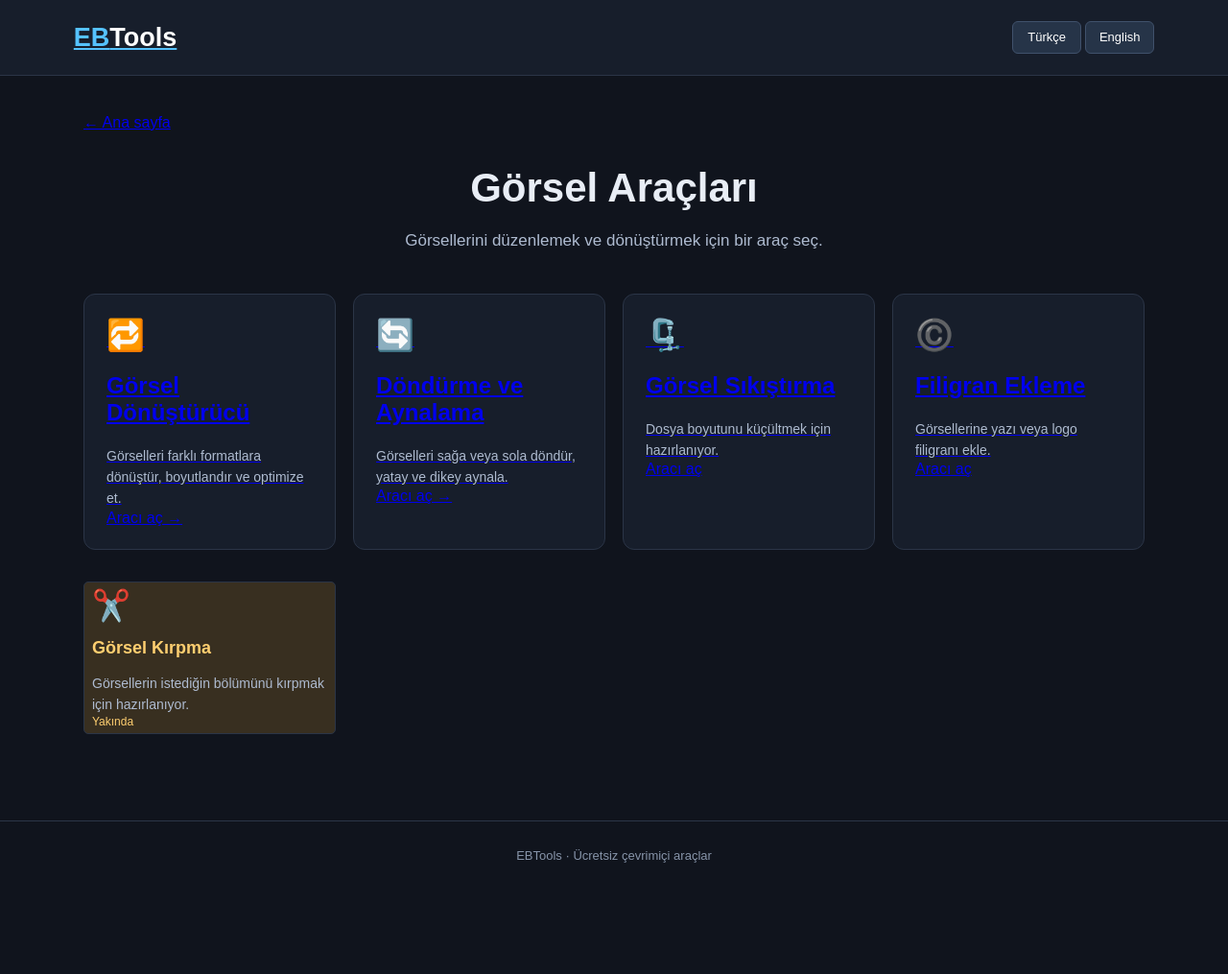
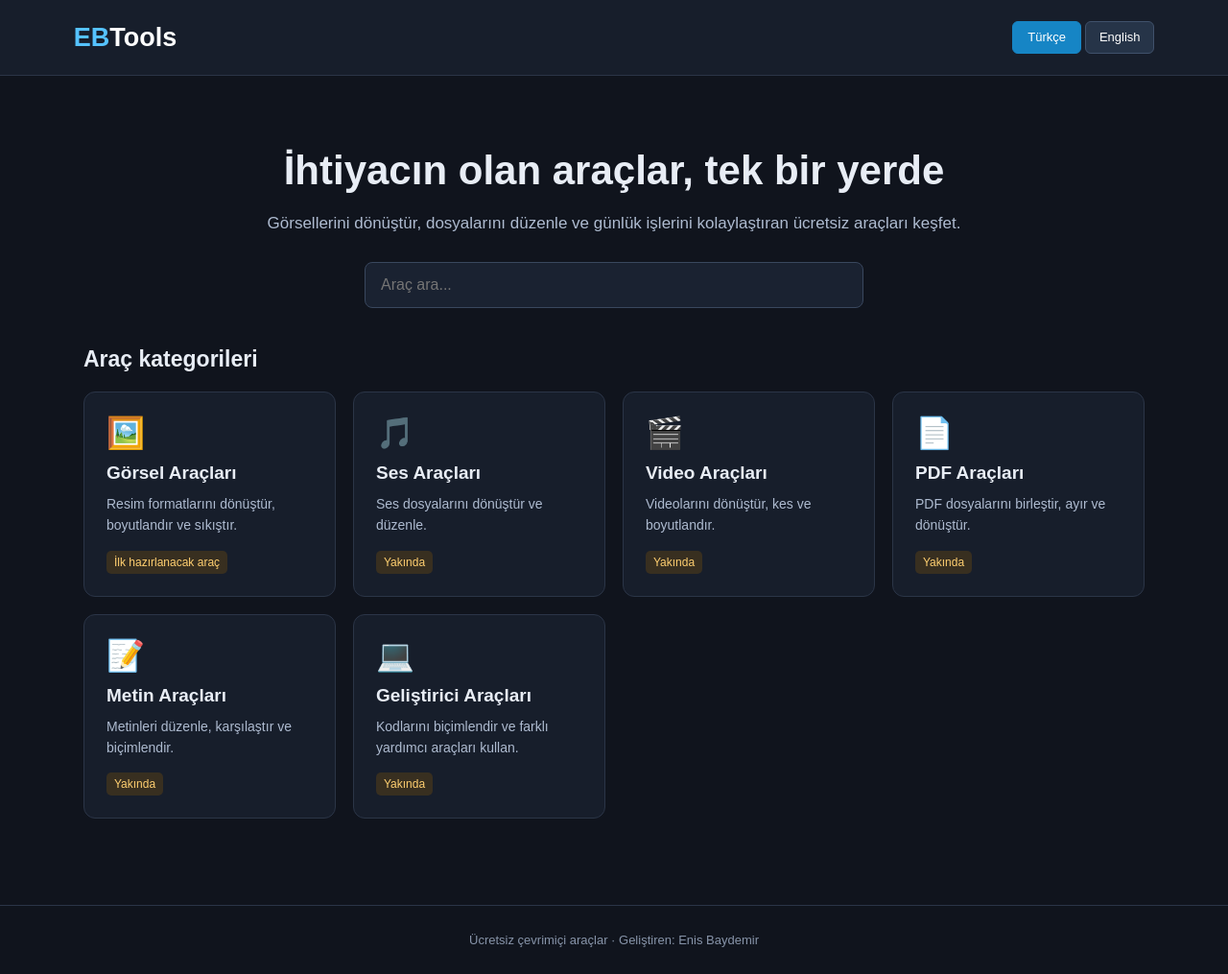
Before and after one commit to enisthebiker/EBTools, a plain HTML site: page index.html in a window 1280 px wide. Shown: the whole page at 96% size. Before the commit the page ends 927 px from the top, so only its background shows below. Drawn offline with Linux system fonts and the light colour scheme.

Commit message:
Revise HTML structure and update meta tags
Updated the title and description meta tags, restructured the header and main sections, and added new tool categories with descriptions.

```diff
--- a/index.html
+++ b/index.html
@@ -1,11 +1,12 @@
-
 <!DOCTYPE html>
 <html lang="tr">
 <head>
     <meta charset="UTF-8">
     <meta name="viewport" content="width=device-width, initial-scale=1.0">
-    <meta name="description" content="EBTools görsel araçları: görsel dönüştürme, boyutlandırma ve daha fazlası.">
-    <title>Görsel Araçları | EBTools</title>
+
+    <title>EBTools - Ücretsiz Çevrimiçi Araçlar</title>
+    <meta name="description" content="EBTools: Görsel, ses, video, PDF, metin ve geliştirici araçları. Ücretsiz ve kolay çevrimiçi araçlar.">
+
     <script>
         (function () {
             try {
@@ -17,98 +18,103 @@
         })();
     </script>
     <link rel="stylesheet" href="style.css">
+    <script src="script.js" defer></script>
 </head>
+
 <body>
+    <header>
+        <div class="logo">EB<span>Tools</span></div>
 
-    <header class="header">
-        <a class="logo" href="../index.html">EB<span>Tools</span></a>
         <div class="language">
-            <button type="button" id="trBtn">Türkçe</button>
-            <button type="button" id="enBtn">English</button>
+            <button id="trButton" type="button">Türkçe</button>
+            <button id="enButton" type="button">English</button>
         </div>
     </header>
 
-    <main class="container">
-        <a class="back-link" href="../index.html" data-tr="← Ana sayfa" data-en="← Home">← Ana sayfa</a>
+    <main>
+        <section class="intro">
+            <h1 id="pageTitle">İhtiyacın olan araçlar, tek bir yerde</h1>
+            <p id="pageDescription">
+                Görsellerini dönüştür, dosyalarını düzenle ve günlük işlerini
+                kolaylaştıran ücretsiz araçları keşfet.
+            </p>
 
-        <section class="intro">
-            <h1 data-tr="Görsel Araçları" data-en="Image Tools">Görsel Araçları</h1>
-            <p data-tr="Görsellerini düzenlemek ve dönüştürmek için bir araç seç."
-               data-en="Choose a tool to edit and convert your images.">
-                Görsellerini düzenlemek ve dönüştürmek için bir araç seç.
-            </p>
+            <input
+                type="search"
+                id="toolSearch"
+                class="search"
+                placeholder="Araç ara..."
+                aria-label="Araç ara"
+            >
         </section>
 
-        <section class="tools-grid">
-            <a class="tool-card" href="Converter/index.html">
-                <span class="tool-icon">🔁</span>
-                <h2 data-tr="Görsel Dönüştürücü" data-en="Image Converter">Görsel Dönüştürücü</h2>
-                <p data-tr="Görselleri farklı formatlara dönüştür, boyutlandır ve optimize et."
-                   data-en="Convert images to different formats, resize and optimize them.">
-                    Görselleri farklı formatlara dönüştür, boyutlandır ve optimize et.
-                </p>
-                <span class="tool-link" data-tr="Aracı aç →" data-en="Open tool →">Aracı aç →</span>
-            </a>
+        <section>
+            <h2 class="section-title" id="categoriesTitle">Araç kategorileri</h2>
 
-<a class="tool-card" href="Rotate/index.html">
+            <div class="tools-grid" id="toolsGrid">
 
-    <span class="tool-icon">🔄</span>
+                <article class="tool-card" data-search="görsel resim fotoğraf image picture">
+                    <a href="image-tools/index.html">
+                        <div class="tool-icon">🖼️</div>
+                        <h3 data-tr="Görsel Araçları" data-en="Image Tools">Görsel Araçları</h3>
+                        <p data-tr="Resim formatlarını dönüştür, boyutlandır ve sıkıştır."
+                           data-en="Convert, resize and compress image files.">
+                           Resim formatlarını dönüştür, boyutlandır ve sıkıştır.
+                        </p>
+                        <span class="coming-soon"
+                              data-tr="İlk hazırlanacak araç"
+                              data-en="First tool to build">İlk hazırlanacak araç</span>
+                    </a>
+                </article>
 
-    <h2 data-tr="Döndürme ve Aynalama"
-        data-en="Rotate and Flip">
-        Döndürme ve Aynalama
-    </h2>
+                <article class="tool-card" data-search="ses müzik audio sound music">
+                    <div class="tool-icon">🎵</div>
+                    <h3 data-tr="Ses Araçları" data-en="Audio Tools">Ses Araçları</h3>
+                    <p data-tr="Ses dosyalarını dönüştür ve düzenle."
+                       data-en="Convert and edit audio files.">Ses dosyalarını dönüştür ve düzenle.</p>
+                    <span class="coming-soon" data-tr="Yakında" data-en="Coming soon">Yakında</span>
+                </article>
 
-    <p data-tr="Görselleri sağa veya sola döndür, yatay ve dikey aynala."
-       data-en="Rotate images left or right, flip horizontally and vertically.">
-        Görselleri sağa veya sola döndür, yatay ve dikey aynala.
-    </p>
+                <article class="tool-card" data-search="video film movie">
+                    <div class="tool-icon">🎬</div>
+                    <h3 data-tr="Video Araçları" data-en="Video Tools">Video Araçları</h3>
+                    <p data-tr="Videolarını dönüştür, kes ve boyutlandır."
+                       data-en="Convert, trim and resize videos.">Videolarını dönüştür, kes ve boyutlandır.</p>
+                    <span class="coming-soon" data-tr="Yakında" data-en="Coming soon">Yakında</span>
+                </article>
 
-    <span class="tool-link"
-          data-tr="Aracı aç →"
-          data-en="Open tool →">
-        Aracı aç →
-    </span>
+                <article class="tool-card" data-search="pdf belge document">
+                    <div class="tool-icon">📄</div>
+                    <h3 data-tr="PDF Araçları" data-en="PDF Tools">PDF Araçları</h3>
+                    <p data-tr="PDF dosyalarını birleştir, ayır ve dönüştür."
+                       data-en="Merge, split and convert PDF files.">PDF dosyalarını birleştir, ayır ve dönüştür.</p>
+                    <span class="coming-soon" data-tr="Yakında" data-en="Coming soon">Yakında</span>
+                </article>
 
-</a>
+                <article class="tool-card" data-search="metin yazı text writing">
+                    <div class="tool-icon">📝</div>
+                    <h3 data-tr="Metin Araçları" data-en="Text Tools">Metin Araçları</h3>
+                    <p data-tr="Metinleri düzenle, karşılaştır ve biçimlendir."
+                       data-en="Edit, compare and format text.">Metinleri düzenle, karşılaştır ve biçimlendir.</p>
+                    <span class="coming-soon" data-tr="Yakında" data-en="Coming soon">Yakında</span>
+                </article>
 
-            <a class="tool-card" href="Compressor/index.html">
-                <span class="tool-icon">🗜️</span>
-                <h2 data-tr="Görsel Sıkıştırma" data-en="Image Compression">Görsel Sıkıştırma</h2>
-                <p data-tr="Dosya boyutunu küçültmek için hazırlanıyor."
-                   data-en="Coming soon: reduce image file sizes.">
-                    Dosya boyutunu küçültmek için hazırlanıyor.
-                </p>
-                <span class="tool-link" data-tr="Aracı aç →" data-en="Open tool →">Aracı aç</span>
-           </a>
+                <article class="tool-card" data-search="geliştirici kod developer code web">
+                    <div class="tool-icon">💻</div>
+                    <h3 data-tr="Geliştirici Araçları" data-en="Developer Tools">Geliştirici Araçları</h3>
+                    <p data-tr="Kodlarını biçimlendir ve farklı yardımcı araçları kullan."
+                       data-en="Format code and use handy developer utilities.">Kodlarını biçimlendir ve farklı yardımcı araçları kullan.</p>
+                    <span class="coming-soon" data-tr="Yakında" data-en="Coming soon">Yakında</span>
+                </article>
 
-<a class="tool-card" href="Watermark/index.html">
-    <span class="tool-icon">©️</span>
-    <h2 data-tr="Filigran Ekleme" data-en="Add Watermark">Filigran Ekleme</h2>
-    <p data-tr="Görsellerine yazı veya logo filigranı ekle."
-       data-en="Add text or logo watermarks to your images.">
-        Görsellerine yazı veya logo filigranı ekle.
-    </p>
-    <span class="tool-link" data-tr="Aracı aç →" data-en="Open tool →">Aracı aç</span>
-</a>
+            </div>
 
-
-            <div class="tool-card coming-soon">
-                <span class="tool-icon">✂️</span>
-                <h2 data-tr="Görsel Kırpma" data-en="Image Cropper">Görsel Kırpma</h2>
-                <p data-tr="Görsellerin istediğin bölümünü kırpmak için hazırlanıyor."
-                   data-en="Coming soon: crop the parts of an image you need.">
-                    Görsellerin istediğin bölümünü kırpmak için hazırlanıyor.
-                </p>
-                <span class="tool-link" data-tr="Yakında" data-en="Coming soon">Yakında</span>
-            </div>
+            <p id="noResults" class="hidden">Sonuç bulunamadı.</p>
         </section>
     </main>
 
-    <footer>
-        EBTools · <span data-tr="Ücretsiz çevrimiçi araçlar" data-en="Free online tools">Ücretsiz çevrimiçi araçlar</span>
+    <footer id="footerText">
+        Ücretsiz çevrimiçi araçlar · Geliştiren: Enis Baydemir
     </footer>
-
-    <script src="script.js" defer></script>
 </body>
 </html>
```
